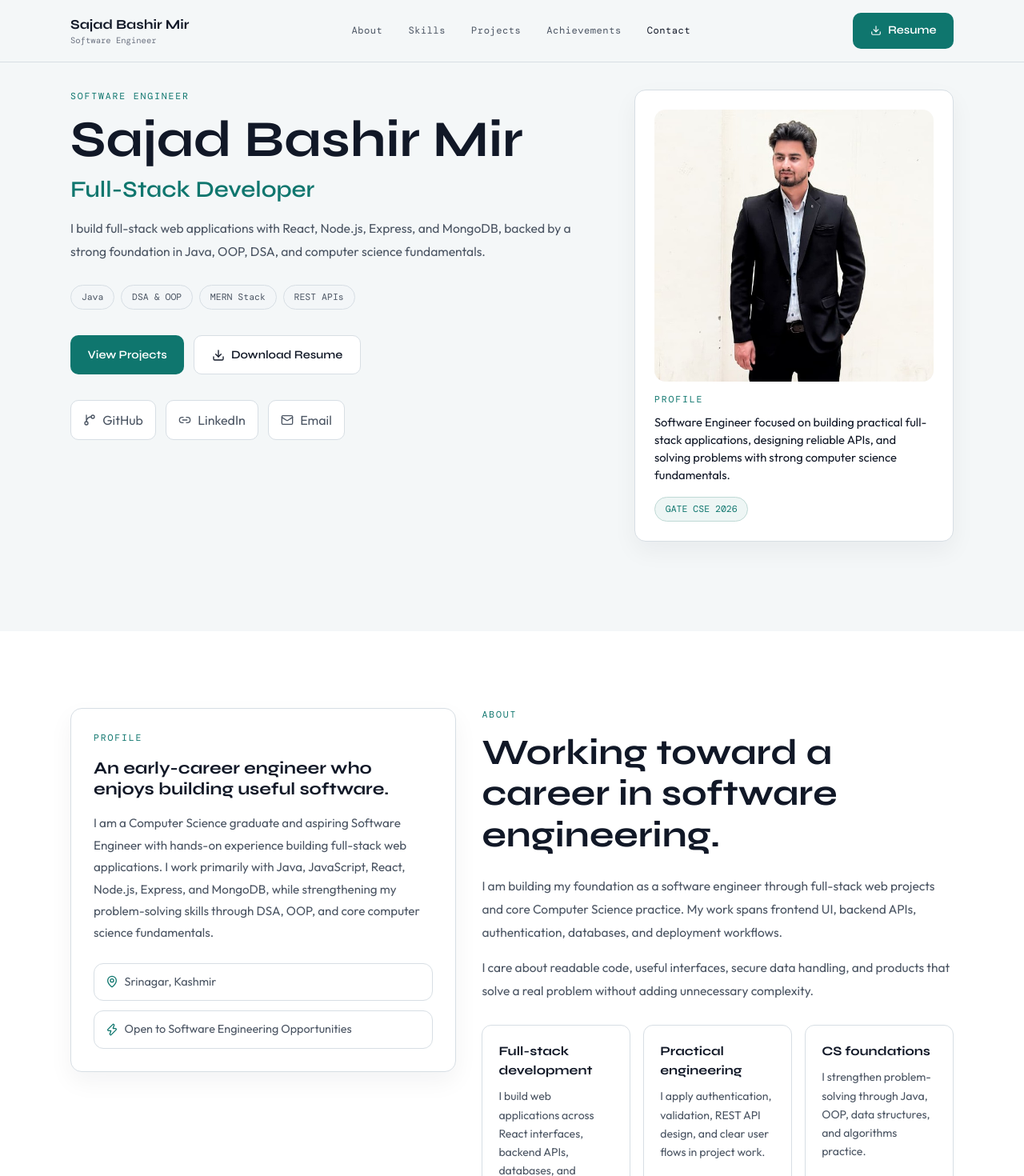
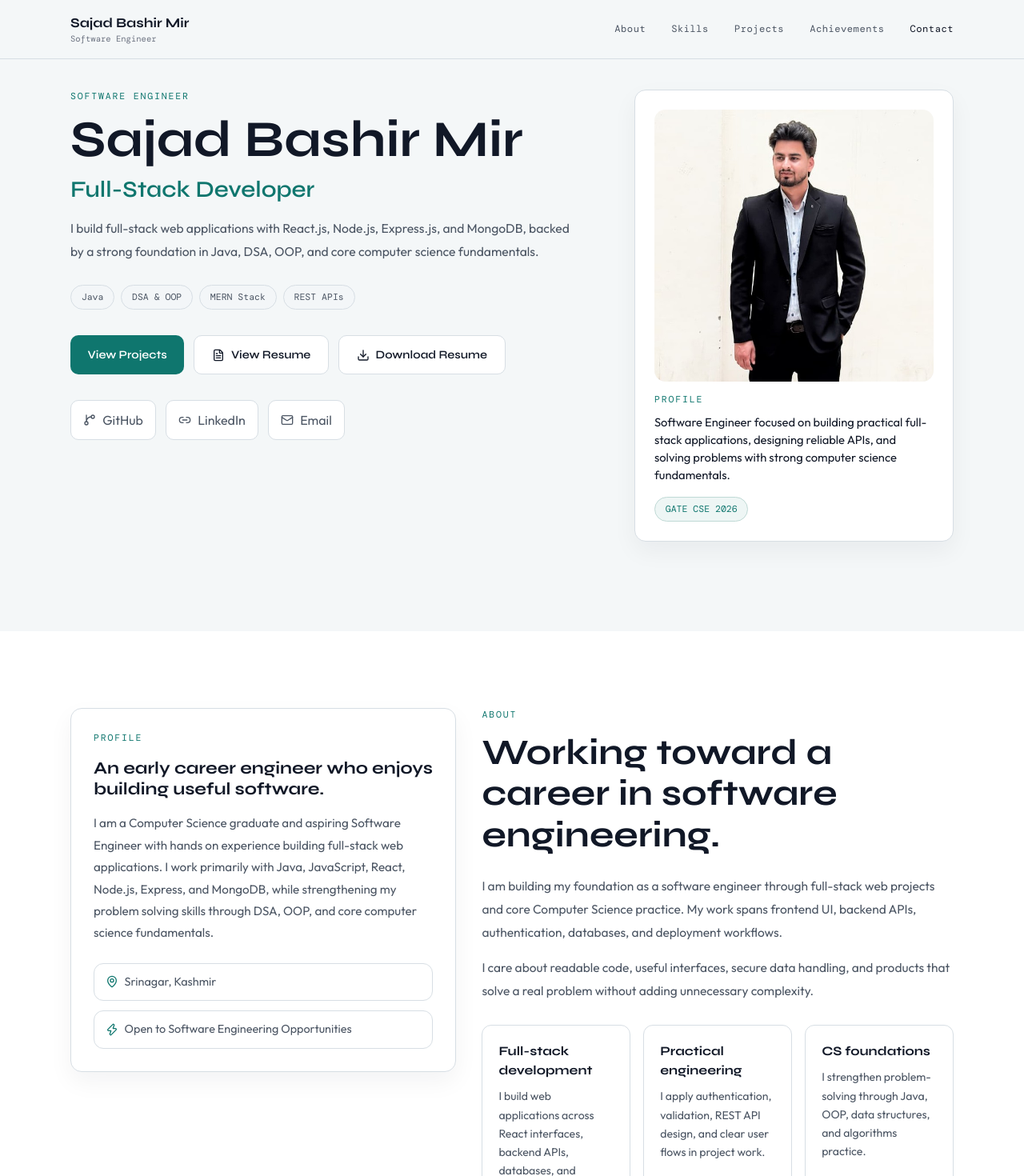
Before and after one commit to mir-sajad-01/My-Portfolio, a React (Vite) app: page / in a window 1280 px wide. Shown: the top 1470 px of the page at 80% size. Built offline with nearby package versions, Linux system fonts and the light colour scheme; a web font is replaced by a local one.

Commit message:
testing links work smoothly

```diff
--- a/src/components/About.jsx
+++ b/src/components/About.jsx
@@ -33,11 +33,11 @@ export default function About() {
                 marginBottom: '1rem',
               }}
             >
-              An early-career engineer who enjoys building useful software.
+              An early career engineer who enjoys building useful software.
             </h3>
 
             <p style={{ color: 'var(--soft)', lineHeight: 1.8, fontSize: '0.95rem', marginBottom: '1.5rem' }}>
-              I am a Computer Science graduate and aspiring Software Engineer with hands-on experience building full-stack web applications. I work primarily with Java, JavaScript, React, Node.js, Express, and MongoDB, while strengthening my problem-solving skills through DSA, OOP, and core computer science fundamentals.
+              I am a Computer Science graduate and aspiring Software Engineer with hands on experience building full-stack web applications. I work primarily with Java, JavaScript, React, Node.js, Express, and MongoDB, while strengthening my problem solving skills through DSA, OOP, and core computer science fundamentals.
             </p>
 
             <div className="space-y-3">
--- a/src/components/Achievements.jsx
+++ b/src/components/Achievements.jsx
@@ -5,7 +5,7 @@ export default function Achievements() {
     <section id="achievements" className="py-24" style={{ background: 'var(--bg)' }}>
       <div className="max-w-5xl mx-auto px-6">
         <div className="text-center mb-16">
-          <p className="section-label mb-3">Highlights</p>
+          <p className="section-label mb-3">Achievements</p>
           <h2 style={{ fontFamily: 'Syne, sans-serif', fontSize: 'clamp(1.8rem, 4vw, 2.5rem)', fontWeight: 700, color: 'var(--light)' }}>
             A few milestones
           </h2>
--- a/src/components/Contact.jsx
+++ b/src/components/Contact.jsx
@@ -1,12 +1,49 @@
 import { useState } from 'react'
-import { Mail, GitBranch, Link2, MapPin, Phone, Download, Send } from 'lucide-react'
+import {
+  Mail,
+  GitBranch,
+  Link2,
+  MapPin,
+  Phone,
+  Download,
+  FileText,
+  Send,
+} from 'lucide-react'
 import { siteConfig } from '../data/site'
 
 const directLinks = [
-  { icon: <Mail size={18} />, label: 'Email', href: `mailto:${siteConfig.email}` },
-  { icon: <Phone size={18} />, label: 'Call', href: siteConfig.phoneHref },
-  { icon: <Link2 size={18} />, label: 'LinkedIn', href: siteConfig.linkedinUrl },
-  { icon: <Download size={18} />, label: 'Resume', href: siteConfig.resumePath, download: true },
+  {
+    icon: <Mail size={18} />,
+    label: 'Email',
+    href: `mailto:${siteConfig.email}`,
+  },
+  {
+    icon: <Phone size={18} />,
+    label: 'Call',
+    href: siteConfig.phoneHref,
+  },
+  {
+    icon: <Link2 size={18} />,
+    label: 'LinkedIn',
+    href: siteConfig.linkedinUrl,
+  },
+  {
+    icon: <GitBranch size={18} />,
+    label: 'GitHub',
+    href: siteConfig.githubUrl,
+  },
+  {
+    icon: <FileText size={18} />,
+    label: 'View Resume',
+    href: siteConfig.resumePath,
+    external: true,
+  },
+  {
+    icon: <Download size={18} />,
+    label: 'Download Resume',
+    href: siteConfig.resumePath,
+    download: true,
+  },
 ]
 
 export default function Contact() {
@@ -73,7 +110,7 @@ export default function Contact() {
                 Get in touch
               </h2>
               <p style={{ fontSize: '0.9rem', color: 'var(--soft)', lineHeight: 1.75 }}>
-                Open to internships, entry-level roles, project discussions, and thoughtful collaborations.
+                 Open to Software Engineering opportunities and project collaborations.
               </p>
             </div>
 
@@ -132,9 +169,7 @@ export default function Contact() {
               Best for opportunities and project conversations.
             </h3>
 
-            <p style={{ fontSize: '0.9rem', color: 'var(--soft)', lineHeight: 1.75, marginBottom: '1.5rem' }}>
-              Send a short message here, or use the direct links below if you prefer email, phone, or LinkedIn.
-            </p>
+
 
             <form onSubmit={handleSubmit} className="space-y-4">
               <div className="grid gap-4 md:grid-cols-2">
@@ -207,19 +242,33 @@ export default function Contact() {
             </form>
 
             <div className="grid gap-3 sm:grid-cols-2 mt-6">
-              {directLinks.map(({ icon, label, href, download }) => (
+              {directLinks.map(
+                ({ icon, label, href, download, external }) => (
                   <a
                     key={label}
                     href={href}
                     download={download || undefined}
-                  target={download || href.startsWith('mailto:') || href.startsWith('tel:') ? undefined : '_blank'}
-                  rel={download || href.startsWith('mailto:') || href.startsWith('tel:') ? undefined : 'noreferrer'}
-                  className={label === 'Email' ? 'btn-primary justify-center' : 'btn-outline justify-center'}
+                    target={
+                      external || (!download && !href.startsWith('mailto:') && !href.startsWith('tel:'))
+                        ? '_blank'
+                        : undefined
+                    }
+                    rel={
+                      external || (!download && !href.startsWith('mailto:') && !href.startsWith('tel:'))
+                        ? 'noreferrer'
+                        : undefined
+                    }
+                    className={
+                      label === 'Email'
+                        ? 'btn-primary justify-center'
+                        : 'btn-outline justify-center'
+                    }
                   >
                     {icon}
                     {label}
                   </a>
-              ))}
+                )
+              )}
             </div>
 
             <p style={{ fontSize: '0.75rem', color: 'var(--muted)', textAlign: 'center', fontFamily: 'DM Mono, monospace', marginTop: '1rem' }}>
--- a/src/components/Hero.jsx
+++ b/src/components/Hero.jsx
@@ -1,4 +1,4 @@
-import { GitBranch, Link2, Mail, Download } from 'lucide-react'
+import { GitBranch, Link2, Mail, Download, FileText } from 'lucide-react'
 import profileImage from '../assets/profile.jpeg'
 import { siteConfig } from '../data/site'
 
@@ -67,7 +67,22 @@ export default function Hero() {
   <a href="#projects" className="btn-primary">
     View Projects
   </a>
-              <a href={siteConfig.resumePath} download className="btn-outline">
+
+  <a
+    href={siteConfig.resumePath}
+    target="_blank"
+    rel="noreferrer"
+    className="btn-outline"
+  >
+    <FileText size={16} />
+    View Resume
+  </a>
+
+  <a
+    href={siteConfig.resumePath}
+    download
+    className="btn-outline"
+  >
     <Download size={16} />
     Download Resume
   </a>
--- a/src/components/Navbar.jsx
+++ b/src/components/Navbar.jsx
@@ -1,5 +1,5 @@
 import { useEffect, useState } from 'react'
-import { Download, Menu, X } from 'lucide-react'
+import { Menu, X } from 'lucide-react'
 import { siteConfig } from '../data/site'
 
 const navItems = [
@@ -70,13 +70,7 @@ export default function Navbar() {
           ))}
         </div>
 
-        <a
-          href={siteConfig.resumePath}
-          download
-          className="hidden md:inline-flex btn-primary text-sm py-2 px-4"
-        >
-          <Download size={14} /> Resume
-        </a>
+
 
         <button
           className="md:hidden transition-colors"
@@ -103,9 +97,6 @@ export default function Navbar() {
               {item.label}
             </a>
           ))}
-          <a href={siteConfig.resumePath} download className="btn-primary text-sm py-2 px-4 self-start" onClick={() => setMenuOpen(false)}>
-            <Download size={14} /> Resume
-          </a>
         </div>
       )}
     </nav>
--- a/src/data/projects.js
+++ b/src/data/projects.js
@@ -111,7 +111,7 @@ export const skills = {
   Frontend: ['React', 'HTML', 'CSS', 'Tailwind CSS'],
   Backend: ['Node.js', 'Express.js', 'REST APIs'],
   Databases: ['MongoDB', 'MySQL'],
-  'Computer Science': ['DSA', 'OOP', 'DBMS', 'Computer Networks'],
+  'Computer Science': ['DSA', 'OOP', 'DBMS', ],
   Tools: ['Git', 'GitHub', 'VS Code'],
 }
 
--- a/src/data/site.js
+++ b/src/data/site.js
@@ -1,18 +1,29 @@
 export const siteConfig = {
   name: 'Sajad Bashir Mir',
   title: 'Sajad Bashir Mir | Software Engineer',
-  description: 'Portfolio of Sajad Bashir Mir, a Computer Science graduate and Software Engineer focused on full-stack web development',
+  description:
+    'Portfolio of Sajad Bashir Mir, a Computer Science graduate and Software Engineer focused on full-stack web development.',
   email: 'mirsajad00011@gmail.com',
   phoneDisplay: '+91 7780910732',
   phoneHref: 'tel:+917780910732',
   location: 'Srinagar, Kashmir',
+
+  // Resume
   resumePath: '/resume.pdf',
+
+  // Profiles
   githubUrl: 'https://github.com/mir-sajad-01',
-  linkedinUrl: 'https://linkedin.com/in/mirsajad01',
-  heroEyebrow: 'Software Engineer | Full-Stack Developer',
+  linkedinUrl: 'https://www.linkedin.com/in/mirsajad01/',
+
+  // Hero
   heroSummary:
-    'I build full-stack web applications with React, Node.js, Express, and MongoDB, backed by a strong foundation in Java, OOP, DSA, and computer science fundamentals.',
+    'I build full-stack web applications with React.js, Node.js, Express.js, and MongoDB, backed by a strong foundation in Java, DSA, OOP, and core computer science fundamentals.',
+
   focusAreas: ['Java', 'DSA & OOP', 'MERN Stack', 'REST APIs'],
+
   availability: 'Open to Software Engineering Opportunities',
-  contactFormEndpoint: 'https://formsubmit.co/ajax/mirsajad00011@gmail.com',
+
+  // Contact form
+  contactFormEndpoint:
+    'https://formsubmit.co/ajax/mirsajad00011@gmail.com',
 }
```
Also changed, not shown: src/components/Projects.jsx (+4 -3 lines). Lines whose indentation alone changed are shown as unchanged.
